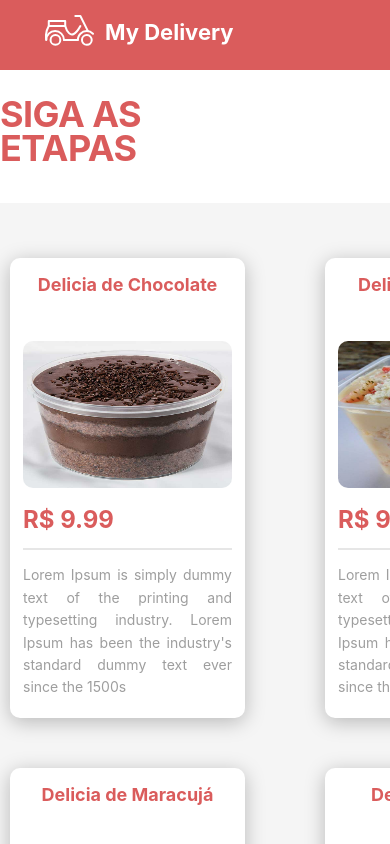
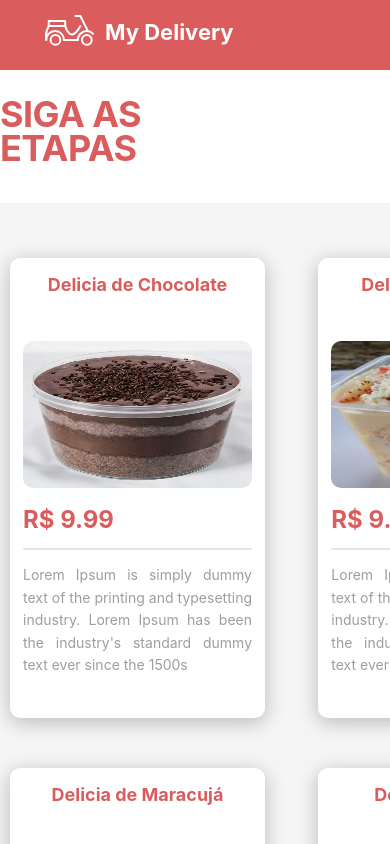
Before and after one commit to lcsrodrigues/myDelivery, a Next.js app: page / in a window 390 px wide. Shown: the top 844 px of the page. Built offline with nearby package versions, Linux system fonts and the light colour scheme.

Commit message:
ajuste do tamanho do card, adição das variaveis de resolução do media query

```diff
--- a/public/components/cardProduto/cardProduto.module.scss
+++ b/public/components/cardProduto/cardProduto.module.scss
@@ -2,7 +2,7 @@
 
 .cardProduto{
     background: #FFF;
-    width: 235px;
+    width: 255px;
     height: 460px;
     border-radius: 10px;
     box-shadow: 0px 4px 20px rgba(0, 0, 0, 0.25);
--- a/public/css/commons.module.scss
+++ b/public/css/commons.module.scss
@@ -5,3 +5,7 @@ $grayLightColor:#F5F5F5;
 $grayDarkColor:#9E9E9E;
 $greenColor:#008E5B;
 $container:1200px;
+
+$mq-mobile:" screen and (min-width:0)";
+$mq-tablet:" screen and (min-width:768px)";
+$mq-desktop:" screen and (min-width:992px)";
```
